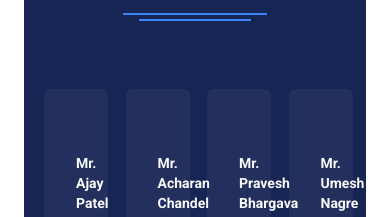
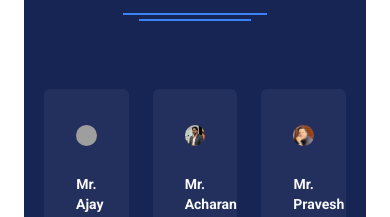
Before and after one commit to hashib786/spinkraft, a website built with Vite: page index.html in a window 390 px wide. Shown: the part 5163-5380 px from the top of the page. Built offline with nearby package versions, Linux system fonts and the light colour scheme; grey boxes are pictures that could not be loaded.

Commit message:
responsive from 951px

```diff
--- a/index.html
+++ b/index.html
@@ -346,7 +346,9 @@
           <div class="w-28 bg-blue-500 h-[2px] mx-auto mb-4"></div>
         </div>
 
-        <div class="grid grid-cols-4 gap-x-6 gap-y-9 px-5 mt-6">
+        <div
+          class="grid grid-cols-3 min-[951px]:grid-cols-4 gap-x-6 gap-y-9 px-5 mt-6"
+        >
           <div
             class="bg-[#ffffff0d] text-center rounded-md px-8 py-9 text-gray-50 transition-all duration-300 hover:scale-110"
           >
```
